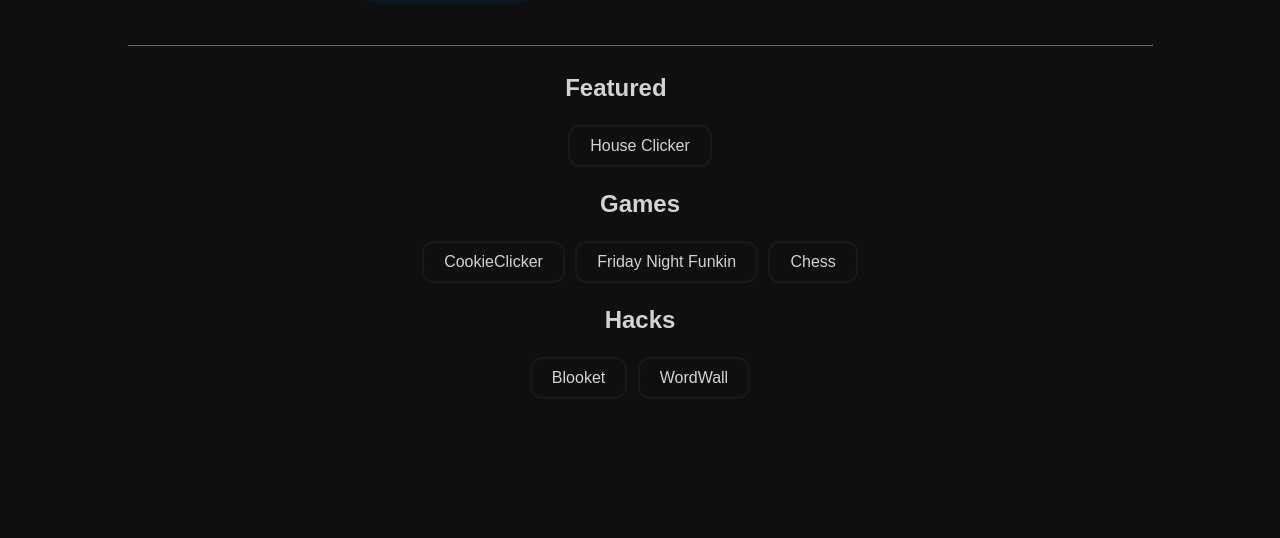
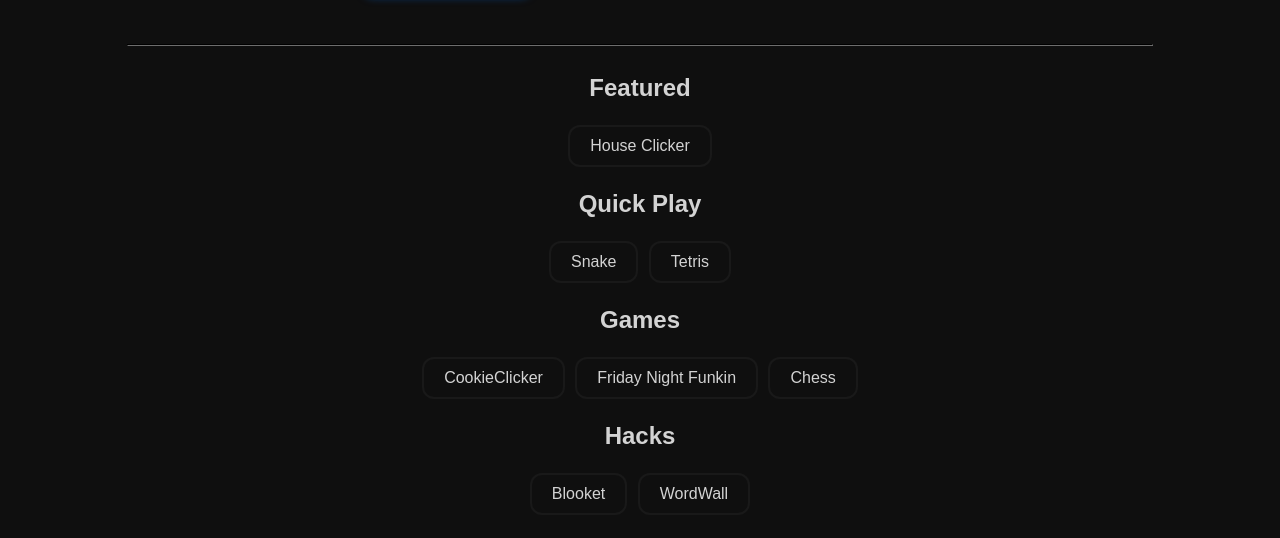
Before and after one commit to BravestCheetah/ReBlock, a plain HTML site: page index.html in a window 1280 px wide. Shown: the part 114-652 px from the top of the page. Drawn offline with Linux system fonts and the light colour scheme.

Commit message:
Update index.html

```diff
--- a/index.html
+++ b/index.html
@@ -13,9 +13,14 @@
     </div>
     <hr>
     <div class="content">
-        <div class="featured">
+        <div class="games">
             <h2>Featured</h2>
             <a href="subpages/loc/hc">House Clicker</a>
+        </div>
+        <div class="games">
+            <h2>Quick Play</h2>
+            <a href="subpages/ext?game=snake">Snake</a>
+            <a href="subpages/ext?game=tetris">Tetris</a>
         </div>
         <div class="games">
             <h2>Games</h2>
```
